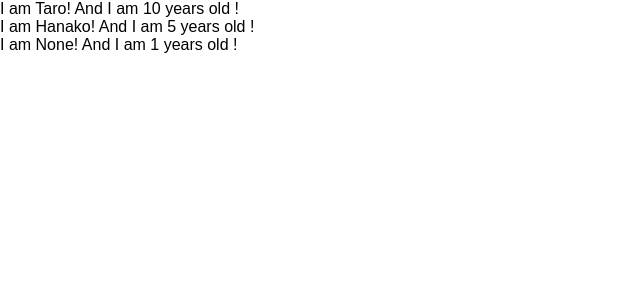
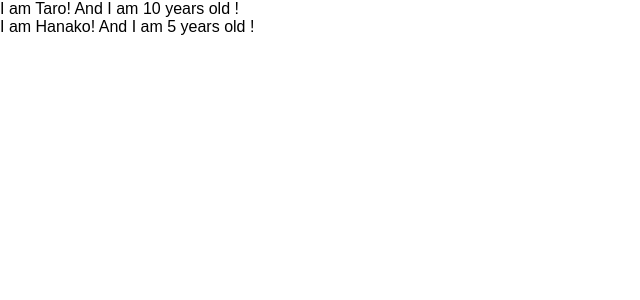
Before and after one commit to Kanatani28/react-redux-crud-application, a React (Create React App) app: page / in a window 1280 px wide. Shown: the top 300 px of the page, without its empty margins (0-640 px from the left). Built offline with nearby package versions, Linux system fonts and the light colour scheme.

Commit message:
learn proptypes

```diff
--- a/src/App.js
+++ b/src/App.js
@@ -1,10 +1,10 @@
 import React, { Component } from 'react';
+import PropTypes from 'prop-types';
 
 const App = () => {
     const profiles = [
         { name : "Taro", age : 10},
-        { name : "Hanako", age : 5},
-        { name : "None"}
+        { name : "Hanako", age : 5}
     ]
     return (
         <div>
@@ -21,8 +21,9 @@ const User = (props) => {
     return <div>I am {props.name}! And I am {props.age} years old ! </div>
 }
 
-User.defaultProps = {
-    age : 1
+User.propTypes = {
+    name: PropTypes.string,
+    age: PropTypes.number.isRequired
 }
 
 export default App;
```
